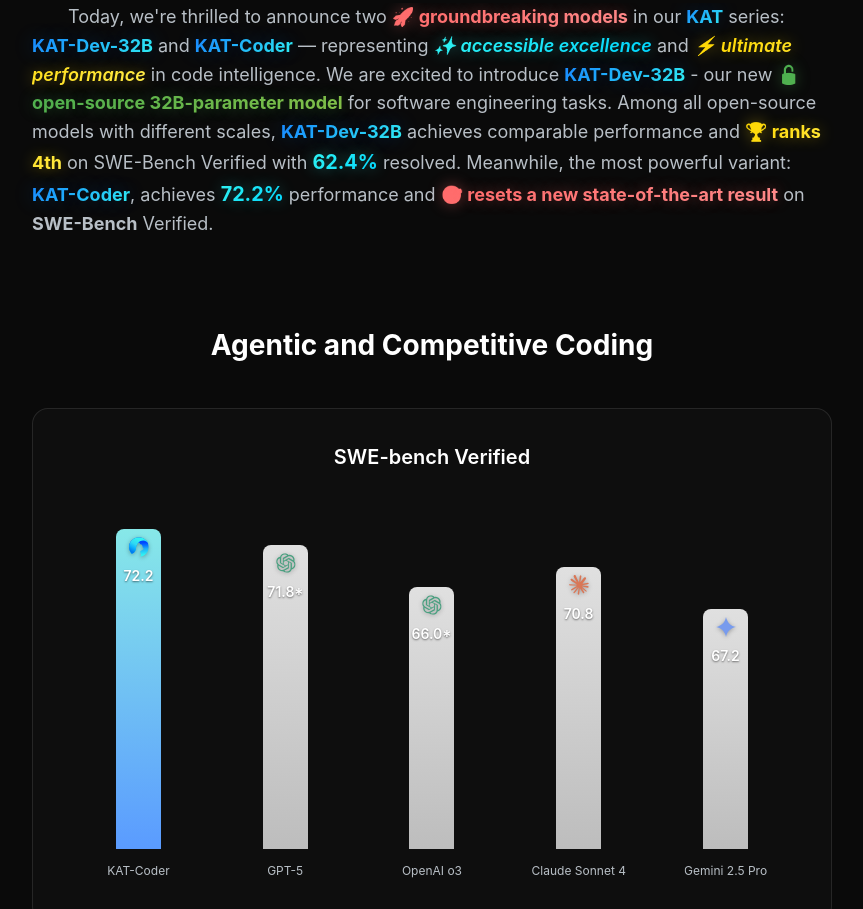
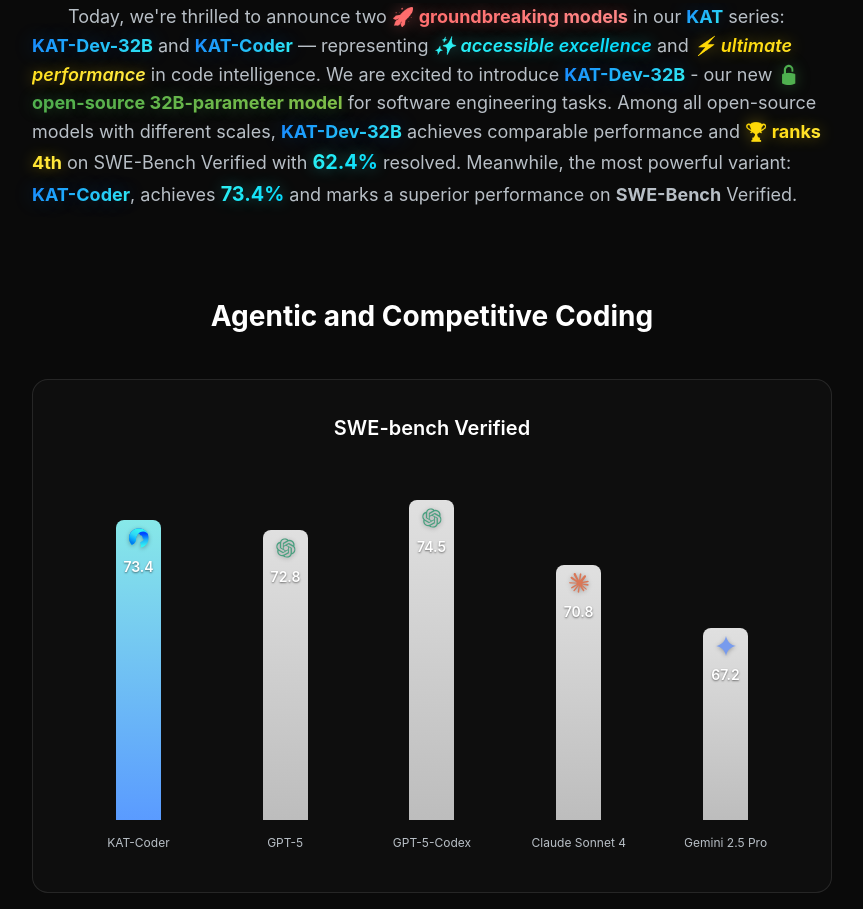
Before and after one commit to kwaipilot/KAT-Coder, a plain HTML site: page index.html in a window 1280 px wide. Shown: the part 837-1746 px from the top of the page, without its empty margins (208-1071 px from the left). Drawn offline with Linux system fonts and the light colour scheme.

Commit message:
update value

```diff
--- a/index.html
+++ b/index.html
@@ -1973,9 +1973,8 @@
                         class="highlight-model">KAT-Dev-32B</span> achieves comparable
                     performance and <span class="highlight-rank">🏆 ranks 4th</span> on SWE-Bench Verified with <span
                         class="highlight-metric">62.4%</span> resolved. Meanwhile, the most powerful variant: <span
-                        class="highlight-model">KAT-Coder</span>, achieves <span class="highlight-metric">72.2%</span>
-                    performance and <span class="highlight-achievement">🎯 resets a new state-of-the-art result</span>
-                    on <strong>SWE-Bench</strong> Verified.
+                        class="highlight-model">KAT-Coder</span>, achieves <span class="highlight-metric">73.4%</span>
+                    and marks a superior performance on <strong>SWE-Bench</strong> Verified.
                 </p>
             </div>
         </section>
@@ -1990,7 +1989,7 @@
                         <div class="chart" id="swe-verified-chart">
                             <div class="chart-bars">
                                 <div class="bar-container">
-                                    <div class="bar kat-bar" data-value="72.2" style="height: 100%">
+                                    <div class="bar kat-bar" data-value="73.4" style="height: 93.9%">
                                         <div class="bar-label">
                                             <svg width="16" height="16" viewBox="0 0 69 68" fill="none"
                                                 xmlns="http://www.w3.org/2000/svg">
@@ -2025,12 +2024,12 @@
                                                 </defs>
                                             </svg>
                                         </div>
-                                        <div class="bar-value">72.2</div>
+                                        <div class="bar-value">73.4</div>
                                     </div>
                                     <div class="model-name">KAT-Coder</div>
                                 </div>
                                 <div class="bar-container">
-                                    <div class="bar openai-bar" data-value="71.8" style="height: 95%">
+                                    <div class="bar openai-bar" data-value="72.8" style="height: 90.7%">
                                         <div class="bar-label">
                                             <svg width="16" height="16" viewBox="0 0 12 12" fill="none"
                                                 xmlns="http://www.w3.org/2000/svg">
@@ -2047,12 +2046,12 @@
                                                 </defs>
                                             </svg>
                                         </div>
-                                        <div class="bar-value">71.8*</div>
+                                        <div class="bar-value">72.8</div>
                                     </div>
                                     <div class="model-name">GPT-5</div>
                                 </div>
                                 <div class="bar-container">
-                                    <div class="bar openai-bar" data-value="66.0" style="height: 82%">
+                                    <div class="bar openai-bar" data-value="74.5" style="height: 100%">
                                         <div class="bar-label">
                                             <svg width="16" height="16" viewBox="0 0 12 12" fill="none"
                                                 xmlns="http://www.w3.org/2000/svg">
@@ -2069,12 +2068,12 @@
                                                 </defs>
                                             </svg>
                                         </div>
-                                        <div class="bar-value">66.0*</div>
+                                        <div class="bar-value">74.5</div>
                                     </div>
-                                    <div class="model-name">OpenAI o3</div>
+                                    <div class="model-name">GPT-5-Codex</div>
                                 </div>
                                 <div class="bar-container">
-                                    <div class="bar claude-bar" data-value="70.8" style="height: 88%">
+                                    <div class="bar claude-bar" data-value="70.8" style="height: 79.7%">
                                         <div class="bar-label">
                                             <svg width="16" height="16" viewBox="0 0 40 40" fill="currentColor"
                                                 xmlns="http://www.w3.org/2000/svg">
@@ -2087,7 +2086,7 @@
                                     <div class="model-name">Claude Sonnet 4</div>
                                 </div>
                                 <div class="bar-container">
-                                    <div class="bar gemini-bar" data-value="67.2" style="height: 75%">
+                                    <div class="bar gemini-bar" data-value="67.2" style="height: 60%">
                                         <div class="bar-label">
                                             <svg width="16" height="16" viewBox="0 0 1024 1024"
                                                 xmlns="http://www.w3.org/2000/svg">
@@ -2698,7 +2697,7 @@ export ANTHROPIC_AUTH_TOKEN=WQ_API_KEY</code></pre>
                     const value = bar.getAttribute("data-value");
                     const modelName = bar.parentElement.querySelector(".model-name").textContent;
 
-                    tooltip.textContent = modelName === "GPT-5" || modelName === "OpenAI o3"
+                    tooltip.textContent = modelName === "GPT-5" || modelName === "GPT-5-Codex"
                         ? `${modelName}: ${value}% (On 500 verified tasks)`
                         : `${modelName}: ${value}%`;
                     tooltip.style.opacity = "1";
```
